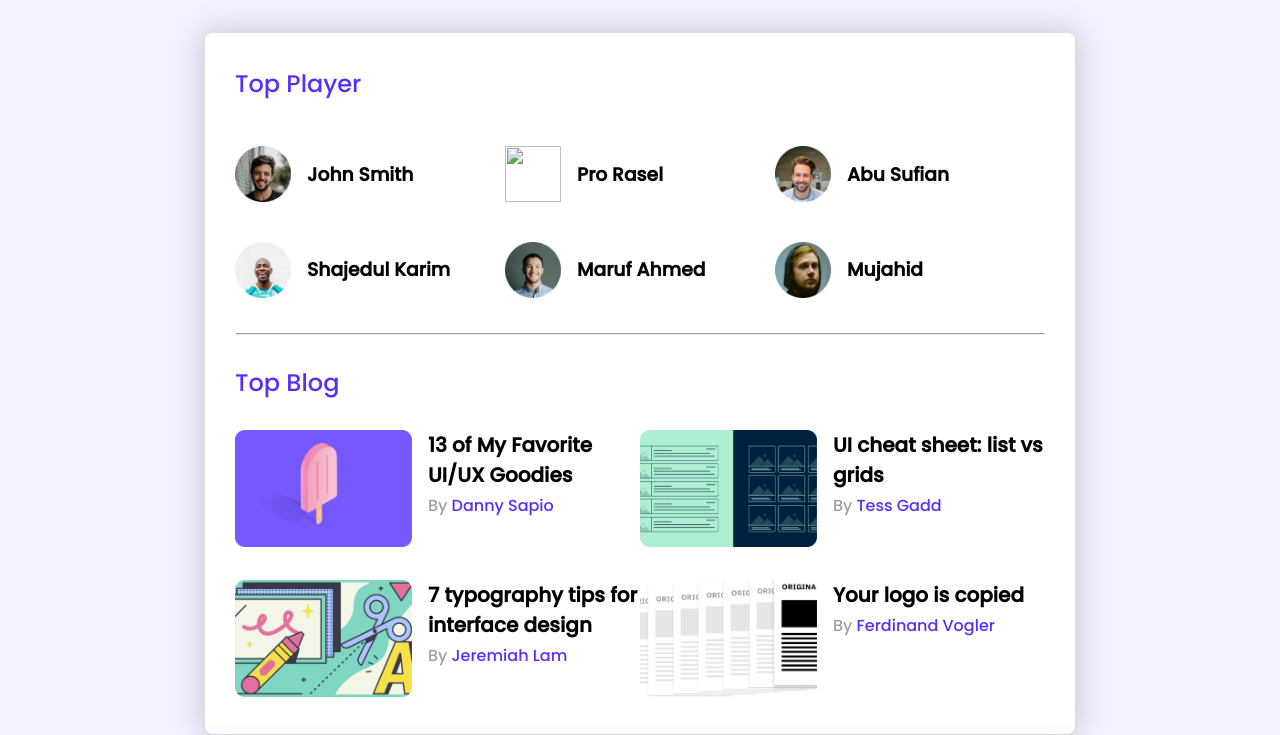
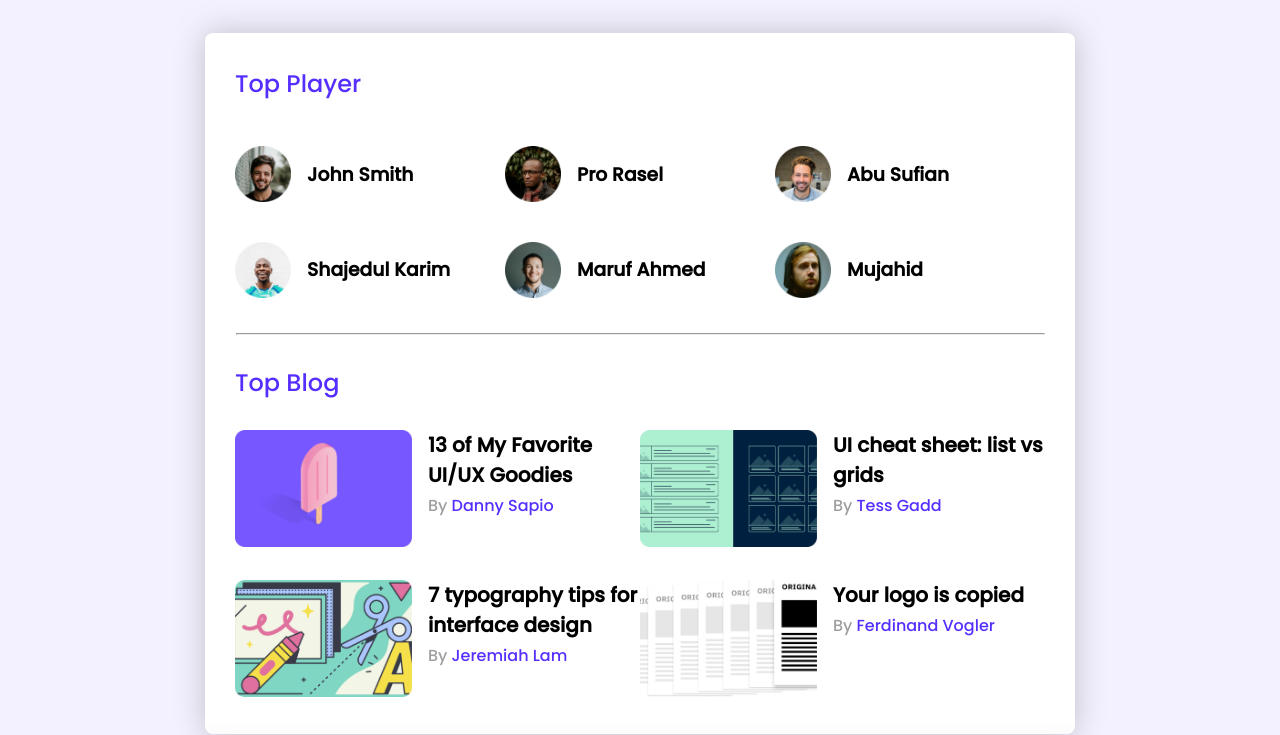
Before and after one commit to MrpNegative/Leader-board-css, a plain HTML site: page index.html in a window 1280 px wide. Shown: the part 97-832 px from the top of the page. Drawn offline with Linux system fonts and the light colour scheme; the site is published under a folder, as on GitHub Pages, so addresses that start at the root find nothing.

Commit message:
Fixing player 2 img problem

```diff
--- a/index.html
+++ b/index.html
@@ -38,7 +38,7 @@
                         <h3>John Smith</h3>
                     </div>
                     <div class="player">
-                        <img src="/images/players/player-2.png" alt="">
+                        <img src="./images/players/player-2.png" alt="">
                         <h3>Pro Rasel</h3>
                     </div>
                     <div class="player">
```
